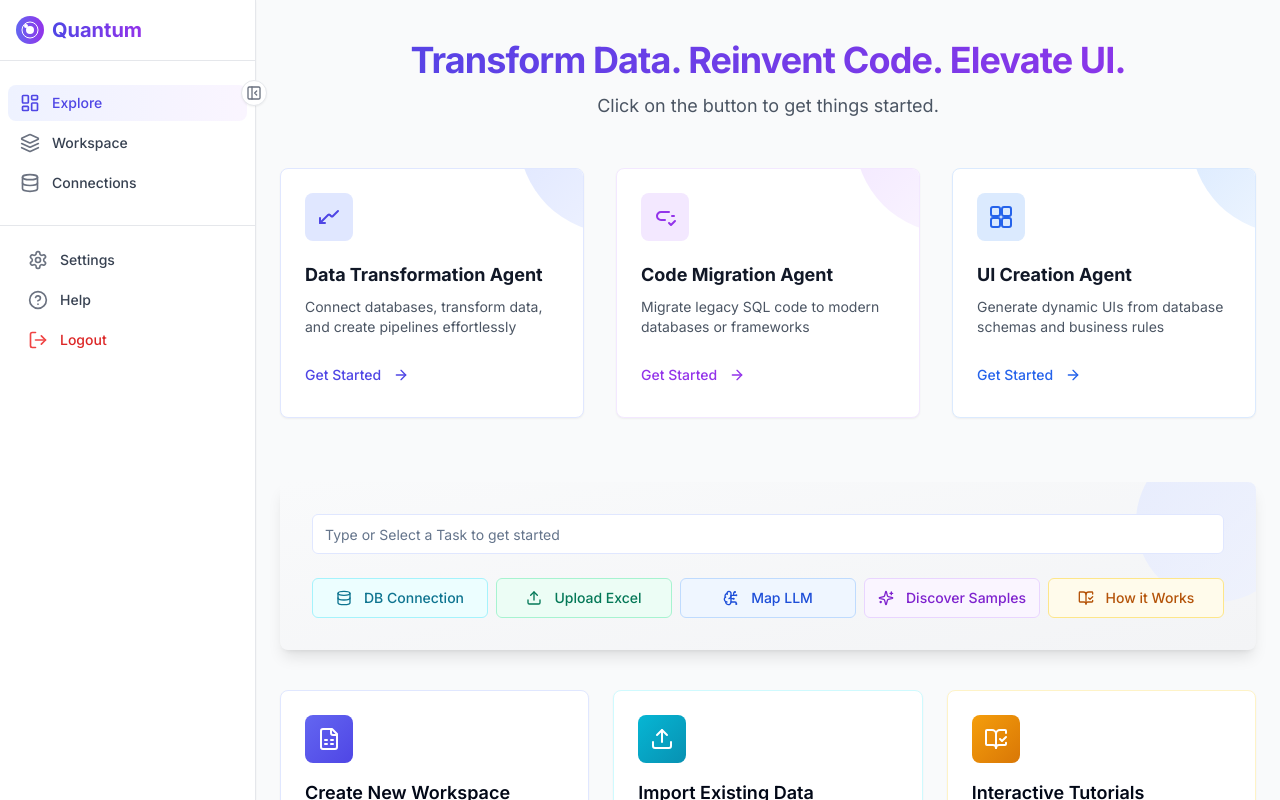
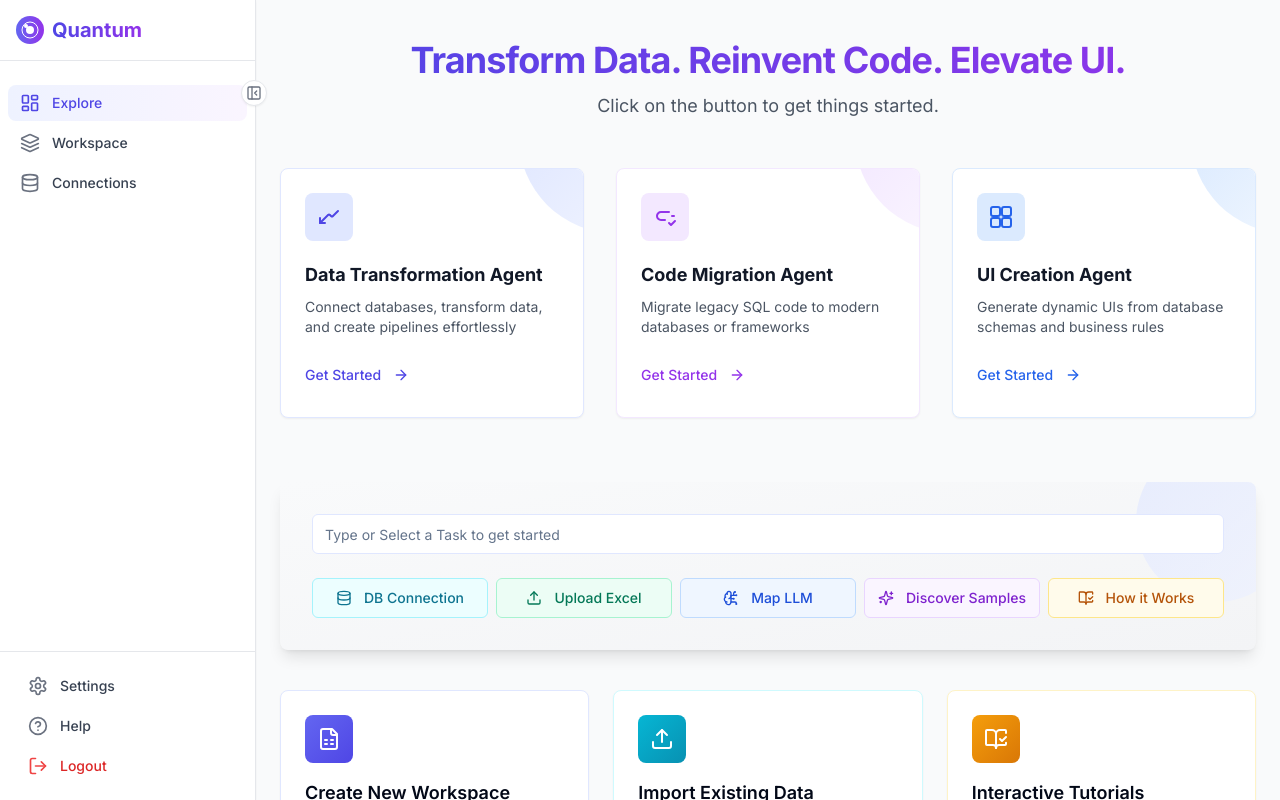
Before and after one commit to Abisheakraj/transformista-lab-08, a React (Vite) app: page / in a window 1280 px wide. Both pictures are taken after typing "name@example.com", "Sample123" into the empty fields and a click on the button "Sign In". Built offline with nearby package versions, Linux system fonts and the light colour scheme.

Commit message:
Restore sidebar settings and fix dropdown
- Moves settings, help, and logout back to the bottom of the sidebar.
- Fixes visibility issue with dropdown content.

```diff
--- a/src/components/layout/SidebarLayout.tsx
+++ b/src/components/layout/SidebarLayout.tsx
@@ -49,7 +49,7 @@ const SidebarLayout = ({ children, title, workspaceId }: SidebarLayoutProps) =>
     <div className="flex h-screen bg-gray-50">
       {/* Sidebar */}
       <div
-        className={`fixed top-0 left-0 h-full bg-white border-r border-gray-200 shadow-sm transition-all duration-300 z-20 ${
+        className={`fixed top-0 left-0 h-full bg-white border-r border-gray-200 shadow-sm transition-all duration-300 z-20 flex flex-col ${
           isSidebarCollapsed ? 'w-16' : 'w-64'
         }`}
       >
@@ -70,6 +70,7 @@ const SidebarLayout = ({ children, title, workspaceId }: SidebarLayoutProps) =>
           </Link>
         </div>
 
+        {/* Main navigation items */}
         <div className="flex-1 py-6 overflow-y-auto">
           <ul className="space-y-1 px-2">
             <li>
@@ -114,7 +115,8 @@ const SidebarLayout = ({ children, title, workspaceId }: SidebarLayoutProps) =>
           </ul>
         </div>
 
-        <div className="p-4 border-t border-gray-200">
+        {/* Bottom items - Settings, Help, Logout - now in a fixed footer */}
+        <div className="mt-auto p-4 border-t border-gray-200">
           <ul className="space-y-1">
             <li>
               <button
--- a/src/components/ui/select.tsx
+++ b/src/components/ui/select.tsx
@@ -74,7 +74,7 @@ const SelectContent = React.forwardRef<
     <SelectPrimitive.Content
       ref={ref}
       className={cn(
-        "relative z-50 max-h-96 min-w-[8rem] overflow-hidden rounded-md border bg-popover text-popover-foreground shadow-md data-[state=open]:animate-in data-[state=closed]:animate-out data-[state=closed]:fade-out-0 data-[state=open]:fade-in-0 data-[state=closed]:zoom-out-95 data-[state=open]:zoom-in-95 data-[side=bottom]:slide-in-from-top-2 data-[side=left]:slide-in-from-right-2 data-[side=right]:slide-in-from-left-2 data-[side=top]:slide-in-from-bottom-2",
+        "relative z-50 max-h-96 min-w-[8rem] overflow-hidden rounded-md border bg-white text-popover-foreground shadow-md data-[state=open]:animate-in data-[state=closed]:animate-out data-[state=closed]:fade-out-0 data-[state=open]:fade-in-0 data-[state=closed]:zoom-out-95 data-[state=open]:zoom-in-95 data-[side=bottom]:slide-in-from-top-2 data-[side=left]:slide-in-from-right-2 data-[side=right]:slide-in-from-left-2 data-[side=top]:slide-in-from-bottom-2",
         position === "popper" &&
           "data-[side=bottom]:translate-y-1 data-[side=left]:-translate-x-1 data-[side=right]:translate-x-1 data-[side=top]:-translate-y-1",
         className
```
